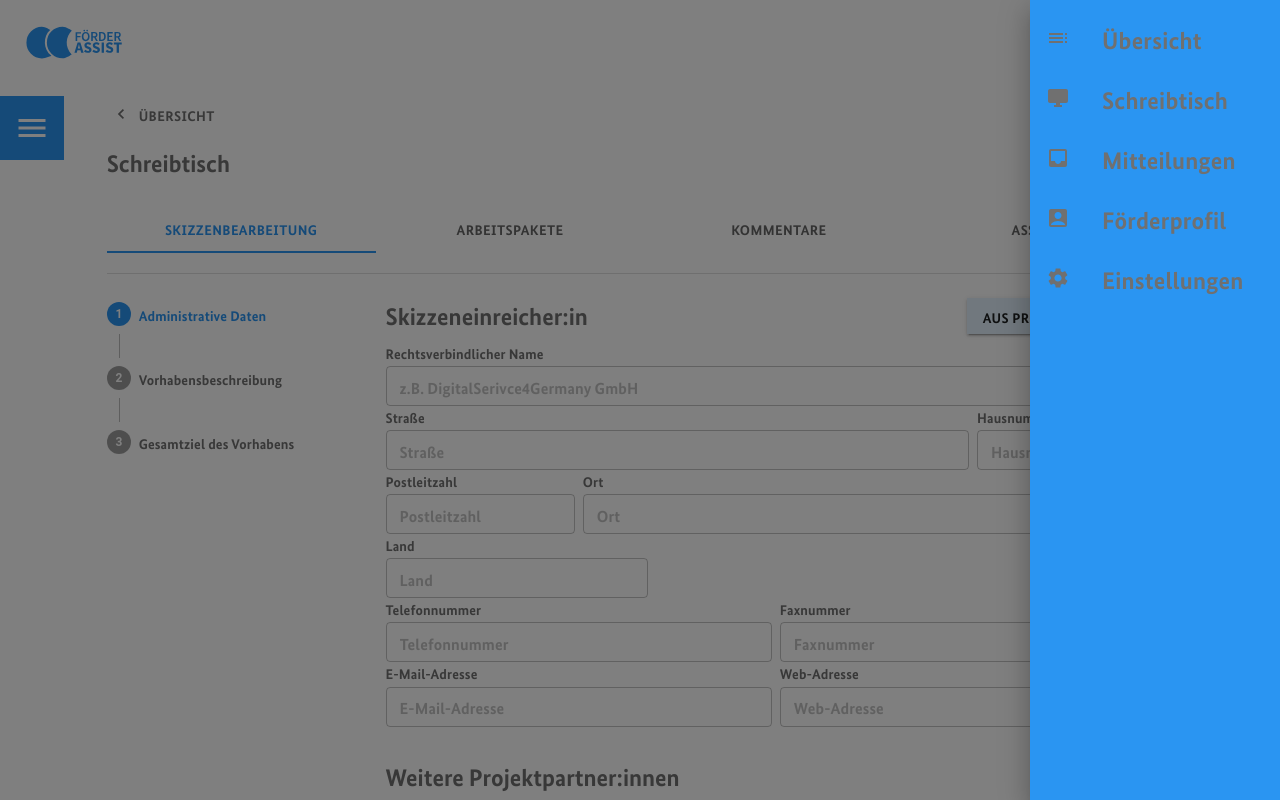
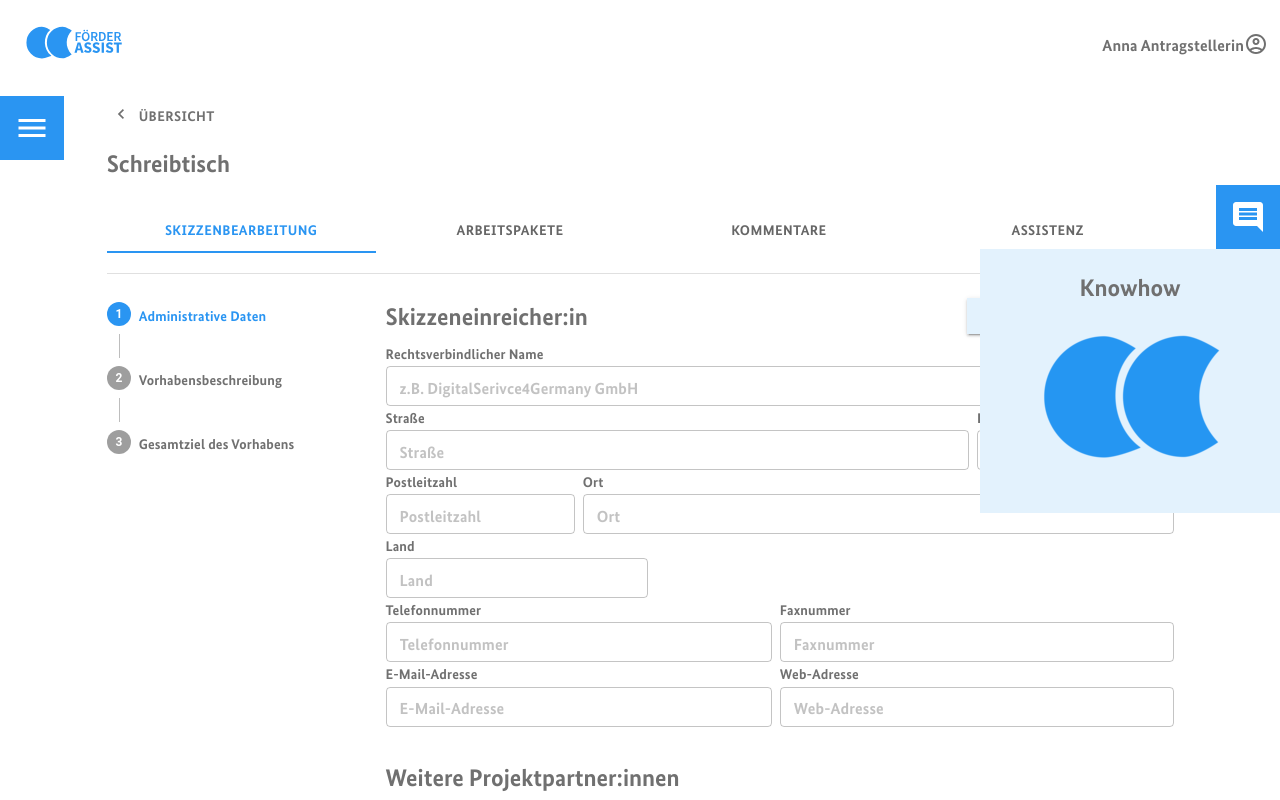
Before and after one commit to Paul-Geppert/t4g_proposal_submission_tool, a React (Create React App) app: page /proposals/create in a window 1280 px wide. Both pictures are taken after a click on the button 1247 px from the left and 216 px from the top of the page. Shown: the top 800 px of the page. Built offline with nearby package versions, Linux system fonts and the light colour scheme; a web font is replaced by a local one.

Commit message:
feat(): Simple knowledge help in proposal creation

```diff
--- /dev/null
+++ b/src/components/ProposalSidebar/components/Knowledge/index.jsx
@@ -0,0 +1,35 @@
+import * as React from 'react';
+import { merge } from 'lodash';
+
+import {
+  Box, Button, Typography,
+} from '@mui/material';
+
+import contactImage from '../../../../image/logo192.png';
+
+import theme from '../../../../theme';
+
+const Knowledge = React.forwardRef((props, ref) => {
+  const contactStyle = {
+    style: {
+      background: theme.palette.background.default,
+      width: 300,
+    },
+  };
+  merge(props, contactStyle);
+  return (
+    <Box
+      className="Kontakt"
+      display="flex"
+      flexDirection="column"
+      alignItems="center"
+      ref={ref}
+      {...props}
+    >
+      <Typography variant="h5">Knowhow</Typography>
+      <img src={contactImage} alt="Bild von Ansprechpartner:in" />
+    </Box>
+  );
+});
+
+export default Knowledge;
--- a/src/components/ProposalSidebar/index.jsx
+++ b/src/components/ProposalSidebar/index.jsx
@@ -1,75 +1,30 @@
 import * as React from 'react';
 import {
-  Box, Drawer, Fade, List, ListItem, ListItemIcon, ListItemText, Popper,
+  Box, Fade, Popper,
 } from '@mui/material';
-import AccountBoxIcon from '@mui/icons-material/AccountBox';
 import CommentIcon from '@mui/icons-material/Comment';
-import DesktopWindowsIcon from '@mui/icons-material/DesktopWindows';
 import HelpIcon from '@mui/icons-material/Help';
-import InboxIcon from '@mui/icons-material/Inbox';
-import SettingsIcon from '@mui/icons-material/Settings';
-import TocIcon from '@mui/icons-material/Toc';
 import SidebarButton from '../SidebarButton';
 import Contact from './components/Contact';
-
-const menuItems = [
-  {
-    title: 'Übersicht',
-    ItemIcon: TocIcon,
-  }, {
-    title: 'Schreibtisch',
-    ItemIcon: DesktopWindowsIcon,
-  }, {
-    title: 'Mitteilungen',
-    ItemIcon: InboxIcon,
-  }, {
-    title: 'Förderprofil',
-    ItemIcon: AccountBoxIcon,
-  }, {
-    title: 'Einstellungen',
-    ItemIcon: SettingsIcon,
-  },
-];
+import Knowledge from './components/Knowledge';
 
 export default function ProposalSidebar() {
-  const [isOpen, setIsOpen] = React.useState(false);
-
   const [isPopperOpen, setIsPopperOpen] = React.useState(false);
   const [anchorEl, setAnchorEl] = React.useState(null);
+  const [CurrentContent, setCurrentContent] = React.useState(Contact);
   const placement = 'bottom-end';
 
   const triggerContactInfo = () => (event) => {
+    setCurrentContent(Contact);
     setAnchorEl(event.currentTarget);
     setIsPopperOpen((prev) => !prev);
   };
 
-  const setDrawerState = (newState) => (event) => {
-    if (event.type === 'keydown' && (event.key === 'Tab' || event.key === 'Shift')) {
-      return;
-    }
-
-    setIsOpen(newState);
+  const triggerKnowledge = () => (event) => {
+    setCurrentContent(Knowledge);
+    setAnchorEl(event.currentTarget);
+    setIsPopperOpen((prev) => !prev);
   };
-
-  const listItems = () => (
-    <Box
-      sx={{ width: 250 }}
-      role="presentation"
-      onClick={setDrawerState(false)}
-      onKeyDown={setDrawerState(false)}
-    >
-      <List>
-        {menuItems.map(({ title, ItemIcon }, index) => (
-          <ListItem button key={title}>
-            <ListItemIcon>
-              <ItemIcon />
-            </ListItemIcon>
-            <ListItemText primary={title} />
-          </ListItem>
-        ))}
-      </List>
-    </Box>
-  );
 
   return (
     <Box display="flex" flexDirection="column" alignItems="flex-end" gap={2}>
@@ -81,19 +36,12 @@ export default function ProposalSidebar() {
       >
         {({ TransitionProps }) => (
           <Fade {...TransitionProps} timeout={350} sx={{ py: 5 }}>
-            <Contact />
+            <CurrentContent />
           </Fade>
         )}
       </Popper>
-      <SidebarButton onClick={setDrawerState(true)} icon={CommentIcon} />
+      <SidebarButton onClick={triggerKnowledge()} icon={CommentIcon} />
       <SidebarButton onClick={triggerContactInfo()} icon={HelpIcon} />
-      <Drawer
-        anchor="right"
-        open={isOpen}
-        onClose={setDrawerState(false)}
-      >
-        {listItems()}
-      </Drawer>
     </Box>
   );
 }
```
